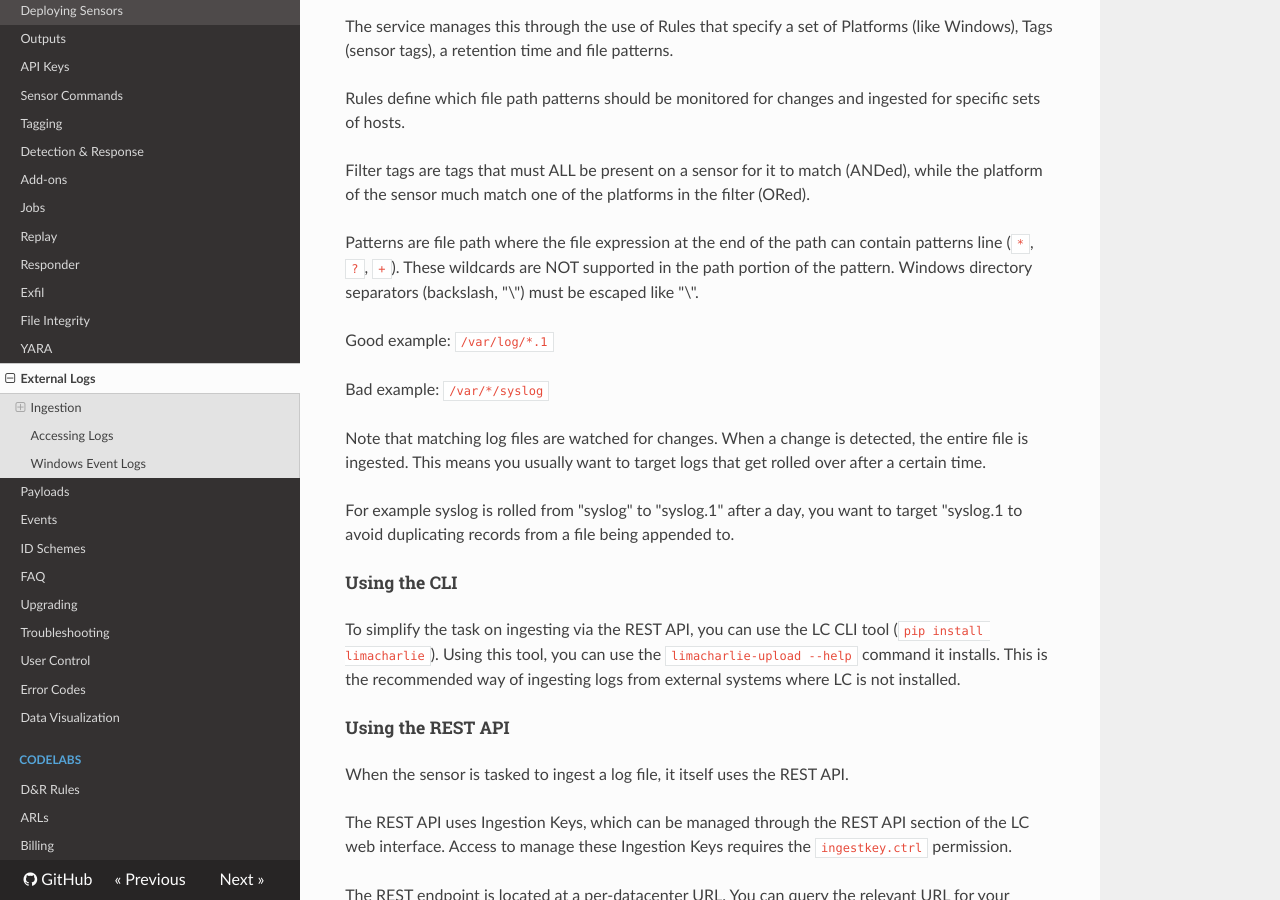
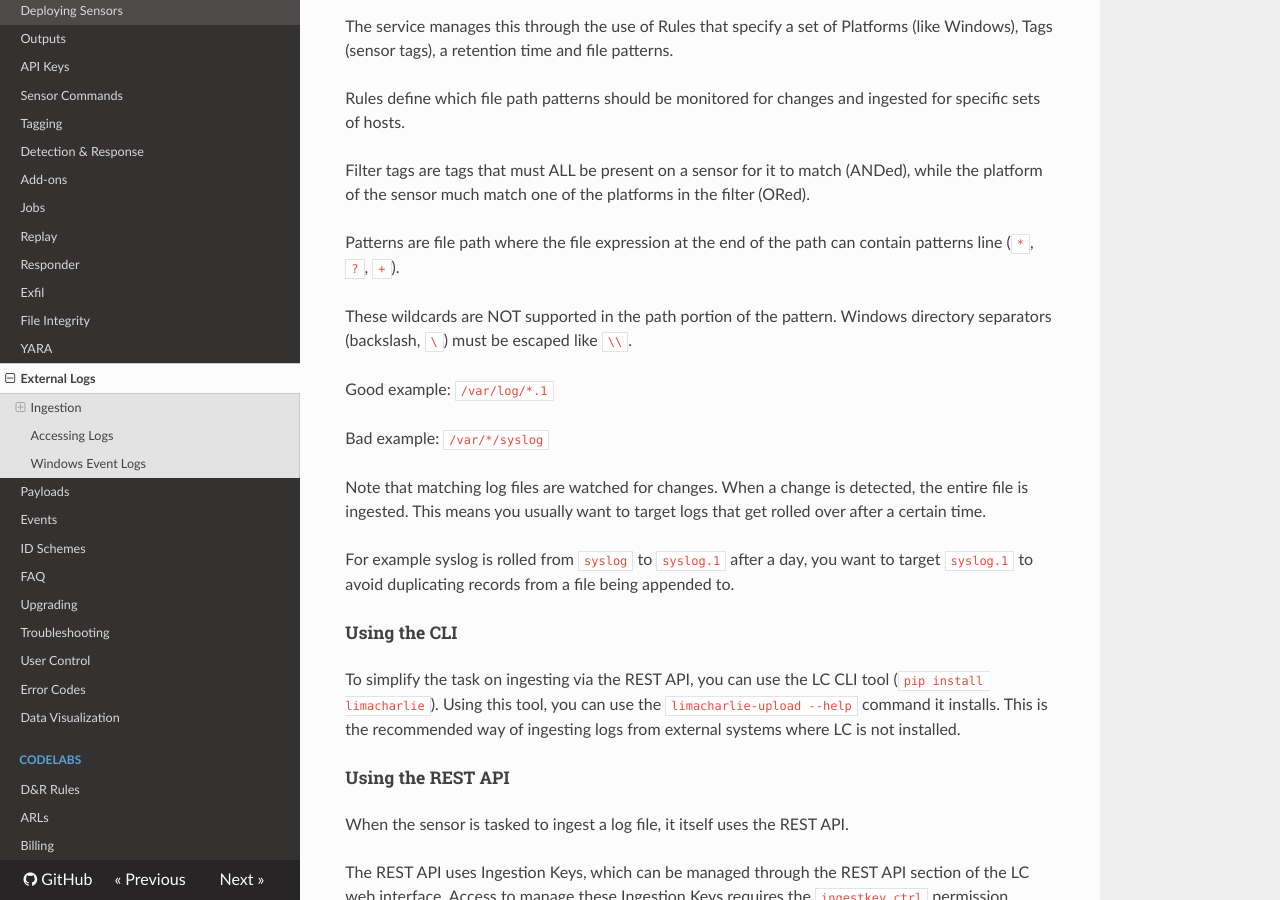
Before and after one commit to refractionPOINT/lce_doc, an MkDocs documentation site: the page built from docs/external_logs.md, in a window 1280 px wide and 900 px high, scrolled down 1490 px. Built offline with MkDocs 1.6.1, drawn with Linux system fonts in a browser that asks for light colours; nearby versions of some CDN libraries; old or Windows-style settings are respelled for this version of MkDocs.

Commit message:
Another small tweak

```diff
--- a/docs/external_logs.md
+++ b/docs/external_logs.md
@@ -53,8 +53,9 @@ Rules define which file path patterns should be monitored for changes and ingest
 Filter tags are tags that must ALL be present on a sensor for it to match (ANDed), while the platform of the sensor much match one of the platforms in the filter (ORed).
 
 Patterns are file path where the file expression at the end of the path can contain patterns line (`*`, `?`, `+`).
+
 These wildcards are NOT supported in the path portion of the pattern.
-Windows directory separators (backslash, "\") must be escaped like "\\".
+Windows directory separators (backslash, `\`) must be escaped like `\\`.
 
 Good example: `/var/log/*.1`
 
@@ -62,7 +63,7 @@ Bad example: `/var/*/syslog`
 
 Note that matching log files are watched for changes. When a change is detected, the entire file is ingested. This means you usually want to target logs that get rolled over after a certain time.
 
-For example syslog is rolled from "syslog" to "syslog.1" after a day, you want to target "syslog.1 to avoid duplicating records from a file being appended to.
+For example syslog is rolled from `syslog` to `syslog.1` after a day, you want to target `syslog.1` to avoid duplicating records from a file being appended to.
 
 ### Using the CLI
 To simplify the task on ingesting via the REST API, you can use the LC CLI tool (`pip install limacharlie`).
```
